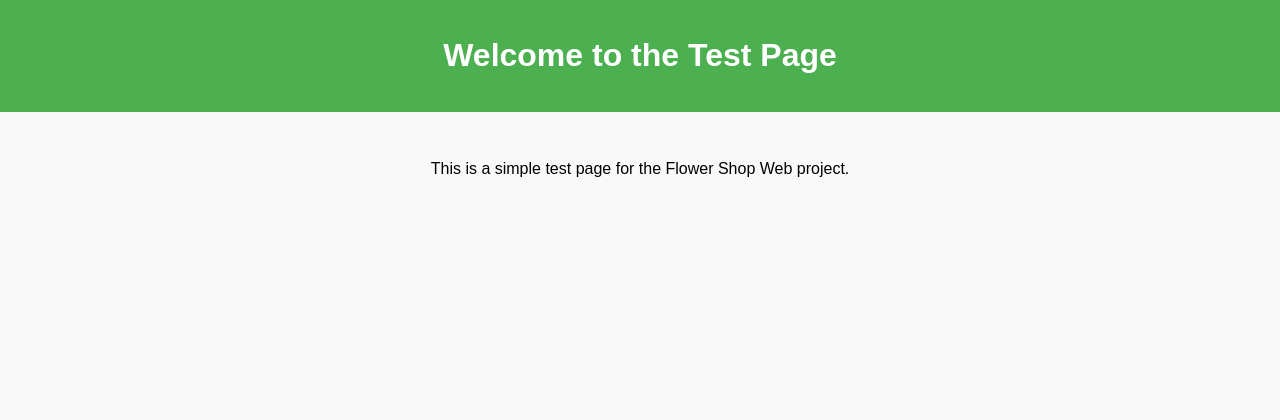
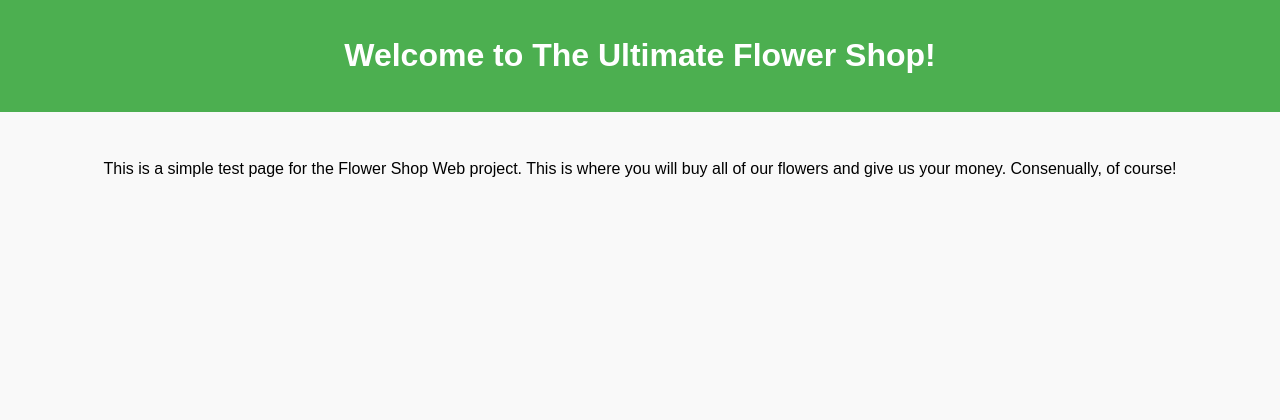
Before and after one commit to Governors-State-Technology-Clubs/FlowerShopWeb, a Flask app: page / in a window 1280 px wide. Shown: the top 420 px of the page. Run offline with Flask 3, Linux system fonts and the light colour scheme.

Commit message:
Personality update

```diff
--- a/templates/index.html
+++ b/templates/index.html
@@ -32,10 +32,10 @@
 </head>
 <body>
     <header>
-        <h1>Welcome to the Test Page</h1>
+        <h1>Welcome to The Ultimate Flower Shop!</h1>
     </header>
     <main>
-        <p>This is a simple test page for the Flower Shop Web project.</p>
+        <p>This is a simple test page for the Flower Shop Web project. This is where you will buy all of our flowers and give us your money. Consenually, of course!</p>
     </main>
     <footer>
         <p>&copy; 2026 Flower Shop Web</p>
```
